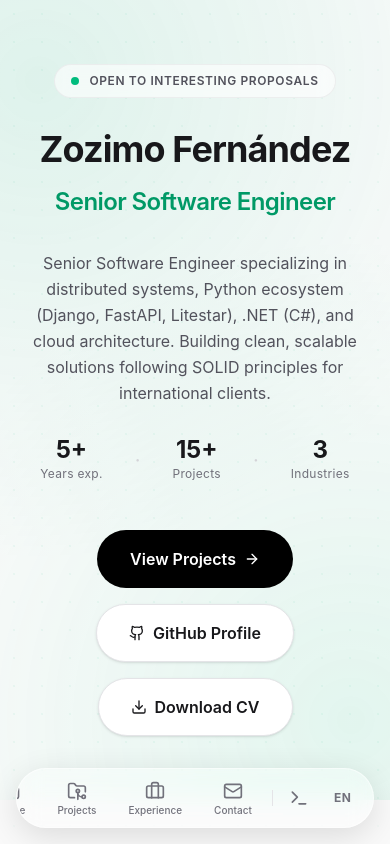
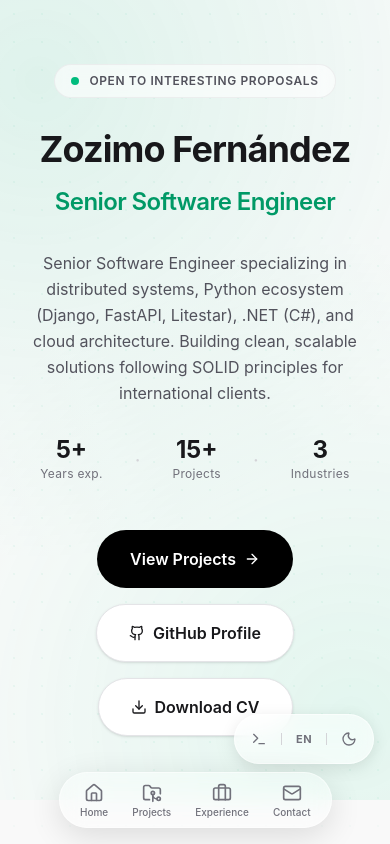
Before and after one commit to Zozi96/Portfolio, a React (Vite) app: page / in a window 390 px wide. Shown: the top 844 px of the page. Built offline with nearby package versions, Linux system fonts and the light colour scheme; no server answers.

Commit message:
feat: split BottomNav into two pills — actions (always visible) + nav (collapsible)
Co-authored-by: Zozi96 <71147155+Zozi96@users.noreply.github.com>

```diff
--- a/src/components/layout/BottomNav.tsx
+++ b/src/components/layout/BottomNav.tsx
@@ -15,7 +15,15 @@ const navItems = [
 
 const springTransition = { type: "spring", bounce: 0.2, duration: 0.6 } as const;
 const contentTransition = { type: "spring", bounce: 0.2, duration: 0.4 } as const;
+const actionsPillTransition = { type: "spring", bounce: 0.3, duration: 0.5, delay: 0.1 } as const;
+const LOCALE_FLIP_PERSPECTIVE = 200;
 const SCROLL_THRESHOLD = 2;
+
+const pillClass =
+  "flex items-center gap-0.5 rounded-full bg-white/60 dark:bg-zinc-900/60 backdrop-blur-md backdrop-saturate-150 border border-white/60 dark:border-white/10 shadow-[0_4px_16px_0_rgba(0,0,0,0.10)] px-1.5 py-1.5 will-change-transform";
+
+const actionBtnClass =
+  "flex items-center justify-center w-9 h-9 rounded-full text-zinc-500 dark:text-zinc-400 hover:text-zinc-900 dark:hover:text-white hover:bg-zinc-100/80 dark:hover:bg-zinc-800/80 active:scale-90 transition-all duration-150 touch-manipulation";
 
 export function BottomNav({ onTerminalOpen }: { onTerminalOpen: () => void }) {
   const { t, locale, setLocale } = useLanguage();
@@ -39,6 +47,64 @@ export function BottomNav({ onTerminalOpen }: { onTerminalOpen: () => void }) {
   });
 
   return (
+    <>
+      {/* Actions pill — always visible, fixed top-right above nav */}
+      <div className="fixed bottom-20 right-4 z-50 md:hidden">
+        <motion.div
+          className={pillClass}
+          initial={prefersReduced ? false : { opacity: 0, scale: 0.8, y: 8 }}
+          animate={{ opacity: 1, scale: 1, y: 0 }}
+          transition={prefersReduced ? { duration: 0 } : actionsPillTransition}
+        >
+          <button
+            onClick={() => { vibrate(10); onTerminalOpen(); }}
+            className={actionBtnClass}
+            aria-label="Open terminal"
+          >
+            <Terminal className="w-4 h-4" />
+          </button>
+          <div className="w-px h-3 bg-zinc-300 dark:bg-zinc-700 mx-0.5" />
+          <button
+            onClick={() => { vibrate(10); handleLocaleToggle(); }}
+            className={actionBtnClass}
+            aria-label="Toggle language"
+          >
+            <AnimatePresence mode="wait" initial={false}>
+              <motion.span
+                key={locale}
+                initial={prefersReduced ? false : { rotateY: -90, opacity: 0 }}
+                animate={{ rotateY: 0, opacity: 1 }}
+                exit={prefersReduced ? undefined : { rotateY: 90, opacity: 0 }}
+                transition={{ duration: 0.2 }}
+                className="text-[11px] font-bold tracking-wider inline-block"
+                style={{ perspective: LOCALE_FLIP_PERSPECTIVE }}
+              >
+                {locale.toUpperCase()}
+              </motion.span>
+            </AnimatePresence>
+          </button>
+          <div className="w-px h-3 bg-zinc-300 dark:bg-zinc-700 mx-0.5" />
+          <button
+            onClick={() => { vibrate(10); toggleTheme(); }}
+            className={actionBtnClass}
+            aria-label="Toggle theme"
+          >
+            <AnimatePresence mode="wait" initial={false}>
+              <motion.span
+                key={theme}
+                initial={prefersReduced ? false : { rotate: -90, opacity: 0 }}
+                animate={{ rotate: 0, opacity: 1 }}
+                exit={prefersReduced ? undefined : { rotate: 90, opacity: 0 }}
+                transition={{ duration: 0.2 }}
+              >
+                {theme === "light" ? <Moon className="w-4 h-4" /> : <Sun className="w-4 h-4" />}
+              </motion.span>
+            </AnimatePresence>
+          </button>
+        </motion.div>
+      </div>
+
+      {/* Main nav pill — centered, collapses on scroll */}
       <nav
         className="fixed bottom-4 left-4 right-4 z-50 md:hidden flex justify-center"
         aria-label="Mobile navigation"
@@ -78,7 +144,7 @@ export function BottomNav({ onTerminalOpen }: { onTerminalOpen: () => void }) {
                     href={href}
                     whileTap={prefersReduced ? undefined : { scale: 0.9 }}
                     onClick={() => vibrate(10)}
-                  className="flex flex-col items-center justify-center gap-1 min-w-[44px] min-h-[44px] px-4 py-2 rounded-full text-zinc-500 dark:text-zinc-400 hover:text-emerald-600 dark:hover:text-emerald-400 transition-colors touch-manipulation"
+                    className="flex flex-col items-center justify-center gap-1 min-w-[44px] min-h-[44px] px-3 py-1.5 rounded-full text-zinc-500 dark:text-zinc-400 hover:text-emerald-600 dark:hover:text-emerald-400 transition-colors touch-manipulation"
                     aria-label={t(`nav.${labelKey}`)}
                   >
                     <Icon className="w-5 h-5" />
@@ -87,39 +153,11 @@ export function BottomNav({ onTerminalOpen }: { onTerminalOpen: () => void }) {
                     </span>
                   </motion.a>
                 ))}
-              <div className="w-px h-4 bg-zinc-200 dark:bg-zinc-700 mx-1" />
-              <motion.button
-                whileTap={prefersReduced ? undefined : { scale: 0.9 }}
-                onClick={() => { vibrate(10); onTerminalOpen(); }}
-                className="flex flex-col items-center justify-center gap-1 min-w-[44px] min-h-[44px] px-3 py-2 rounded-full text-zinc-500 dark:text-zinc-400 hover:text-emerald-600 dark:hover:text-emerald-400 transition-colors touch-manipulation"
-                aria-label="Open terminal"
-              >
-                <Terminal className="w-5 h-5" />
-              </motion.button>
-              <motion.button
-                whileTap={prefersReduced ? undefined : { scale: 0.9 }}
-                onClick={() => { vibrate(10); handleLocaleToggle(); }}
-                className="flex flex-col items-center justify-center gap-1 min-w-[44px] min-h-[44px] px-3 py-2 rounded-full text-zinc-500 dark:text-zinc-400 hover:text-emerald-600 dark:hover:text-emerald-400 transition-colors touch-manipulation"
-                aria-label="Toggle language"
-              >
-                <span className="text-xs font-bold tracking-wider">{locale.toUpperCase()}</span>
-              </motion.button>
-              <motion.button
-                whileTap={prefersReduced ? undefined : { scale: 0.9 }}
-                onClick={() => { vibrate(10); toggleTheme(); }}
-                className="flex flex-col items-center justify-center gap-1 min-w-[44px] min-h-[44px] px-3 py-2 rounded-full text-zinc-500 dark:text-zinc-400 hover:text-emerald-600 dark:hover:text-emerald-400 transition-colors touch-manipulation"
-                aria-label="Toggle theme"
-              >
-                {theme === "light" ? (
-                  <Moon className="w-5 h-5" />
-                ) : (
-                  <Sun className="w-5 h-5" />
-                )}
-              </motion.button>
               </motion.div>
             )}
           </AnimatePresence>
         </motion.div>
       </nav>
+    </>
   );
 }
```
Lines whose indentation alone changed are shown as unchanged.
